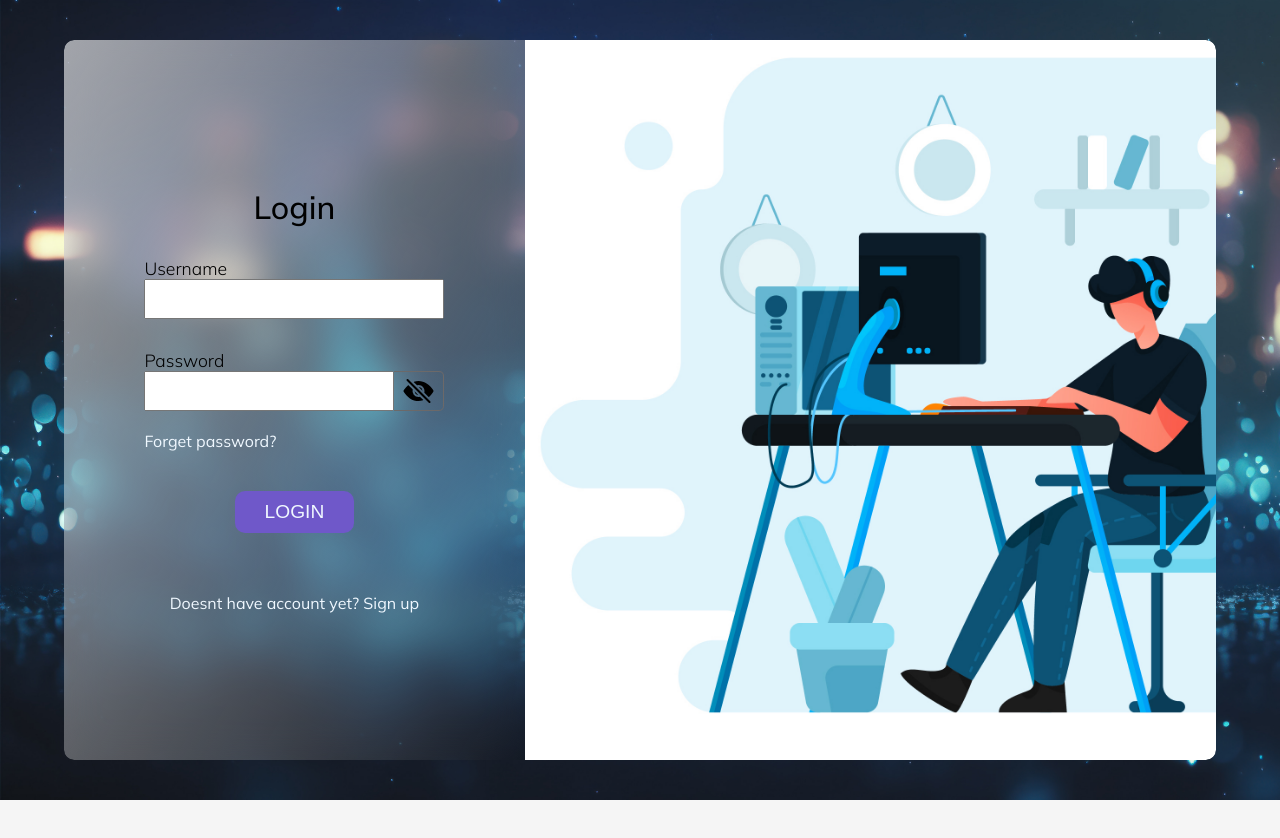
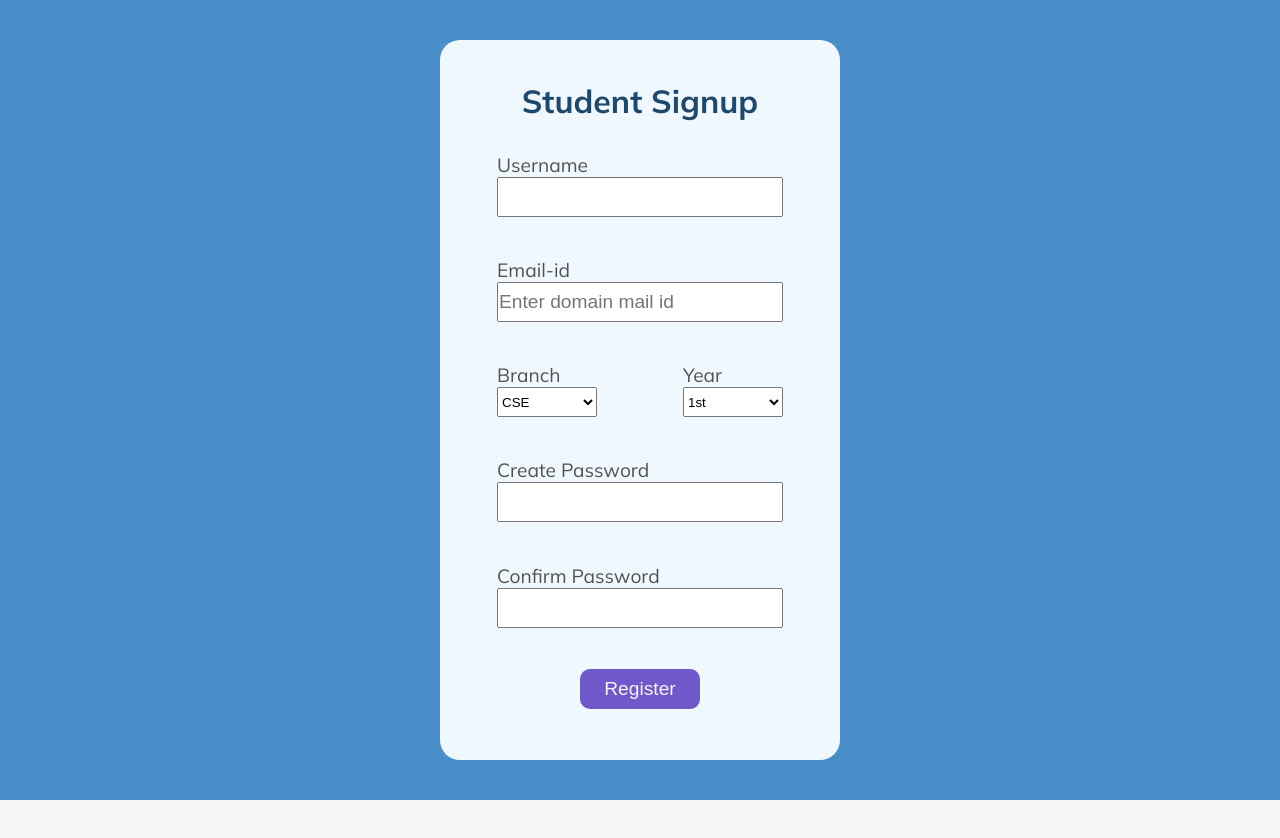
Before and after one commit to choco-dan/gvpBlind, a React (Vite) app: page /SignupPage in a window 1280 px wide. Shown: the top 838 px of the page. Built offline with nearby package versions, Linux system fonts and the light colour scheme.

Commit message:
@mui/material, react-router-dom package installed

```diff
--- a/package.json
+++ b/package.json
@@ -13,6 +13,9 @@
     "preview": "vite preview"
   },
   "dependencies": {
+    "@emotion/react": "^11.11.4",
+    "@emotion/styled": "^11.11.5",
+    "@mui/material": "^5.15.20",
     "react": "^18.2.0",
     "react-dom": "^18.2.0",
     "react-icons": "^5.2.1",
--- a/src/App.jsx
+++ b/src/App.jsx
@@ -1,17 +1,22 @@
 import HomePage from './HomePage/HomePage.jsx';
+import SignupPage from './SignupPage/SignupPage.jsx';
 import Login from "./Login/Login.jsx";
 import { useState } from 'react';
-
+import { BrowserRouter as Router, Routes,Route } from 'react-router-dom';
 import './App.css'
 function App(){
-  const [isValid,setIsvalid]=useState(false);
-  const handleValid=(valid)=>{
-    setIsvalid(valid);
-  }
+
   return(
 
     <>
-        {isValid?<HomePage/>:<Login handleValid={handleValid}/>}
+        <Router>
+          <Routes>
+            <Route path="/SignupPage" element={<SignupPage/>} />
+            <Route path="/HomePage" element={<HomePage/>}/>
+
+            <Route  path='/' element={<Login/>}/>
+          </Routes>
+        </Router>
     </>
 
 
--- a/src/Login/Login.jsx
+++ b/src/Login/Login.jsx
@@ -1,16 +1,15 @@
-import "./Login.css";
+import styles from "./Login.module.css";
 import { IoEye,IoEyeOff  } from "react-icons/io5";
-import { useState,useRef, useEffect } from "react";
-import users from "./Users.json";
-import HomePage from '../HomePage/HomePage.jsx';
-
-function Login(props){
+import { useState,useRef } from "react";
+import users from "./assets/Users.json"
+import { useNavigate } from "react-router-dom";
+function Login(){
     const [show,setShow]=useState(false);
     const [valid,setValid]=useState(false);
-    // const [isValid,setIsvalid]=useState(false);
-
+    const navigate=useNavigate();
     const unameInput=useRef(null);
     const pwdInput=useRef(null);
+    const result=useRef(null);
     const showPassword=()=>{
         if(show){
             pwdInput.current.setAttribute("type","password");
@@ -24,51 +23,48 @@ function Login(props){
     const login=()=>{
         let uname=unameInput.current.value;
         let pwd=pwdInput.current.value;
-
-        const result=document.querySelector("#user-result");
         if(users[uname] && users[uname]===pwd){
-            result.textContent="";
+            result.current.textContent="";
+            navigate("/HomePage");
+            console.log("valid user");
             setValid(true);
-            props.handleValid(true);
-
         }
         else{
-            result.textContent="Invalid username or password";
+            console.log("Invalid username or password");
+            result.current.textContent="Invalid username or password";
             setValid(false);
-            props.handleValid(false);
         }
     }
-
     return(
-        <div id="background">
-            <div id="outer-box">
-                <div id="login-box">
-                <div id="login-form">
-                    <div id="input-box">
-                        <p id="heading">Login</p>
-                        <p id="username">Username</p>
-                        <input type="text" id="uname-input" ref={unameInput} />
-                        <p id="password">Password</p>
-                        <div id="password-box">
-                        <input type="password" id="password-input" ref={pwdInput}/>
-                        <div id="pwd-icon">
-                            {show?<IoEye className="icon" onClick={showPassword}/>:<IoEyeOff className="icon" onClick={showPassword}/>}
+        <div id={styles["background"]}>
+            <div id={styles["outer-box"]}>
+                <div id={styles["login-box"]}>
+                <div id={styles["login-form"]}>
+                    <div id={styles["input-box"]}>
+                        <p id={styles["heading"]}>Login</p>
+                        <p id={styles["username"]}>Username</p>
+                        <input type="text" id={styles["uname-input"]} ref={unameInput} />
+                        <p id={styles["password"]}>Password</p>
+                        <div id={styles["password-box"]}>
+                        <input type="password" id={styles["password-input"]} ref={pwdInput}/>
+                        <div id={styles["pwd-icon"]}>
+                            {show?<IoEye className={styles.icon} onClick={showPassword}/>:<IoEyeOff className={styles.icon} onClick={showPassword}/>}
                         </div>
                         </div>
-                        <a href="#" id="forgot-pwd">Forget&nbsp;password?</a>
+                        <a href="#" id={styles["forgot-pwd"]}>Forget Password</a>
                     </div>
-                    <div id="btn-box">
-                        <button id="login-btn" onClick={login} ref={loginBtn} >
+                    <div id={styles["btn-box"]}>
+                        <button id={styles["login-btn"]} onClick={login} ref={loginBtn}>
                             LOGIN
                         </button>
-                        <p id="user-result"></p>
+                        <p id={styles["user-result"]} ref={result}></p>
                     </div>
-                    <div id="signup-box">
-                        <a href="../SignupPage/SignupPage" id="signup-link">Doesnt have account yet? Sign up</a>
+                    <div id={styles["signup-box"]}>
+                        <a href="/SignupPage" id={styles["signup-link"]}>Doesnt have account yet? Sign up</a>
                     </div>
                 </div>
                 </div>
-                <div id="image-box"></div>
+                <div id={styles["image-box"]}></div>
             </div>
         </div>
     )
--- a/src/SignupPage/Signup.module.css
+++ b/src/SignupPage/Signup.module.css
@@ -77,3 +77,6 @@ input,select:focus{
     border-radius: 10px;
     cursor: pointer;
 }
+#dialog-title{
+    color: green;
+}
--- a/src/SignupPage/SignupPage.jsx
+++ b/src/SignupPage/SignupPage.jsx
@@ -1,7 +1,16 @@
 import  styles from"./Signup.module.css";
 import { useState,useEffect,useRef } from "react";
+import Dialog from "@mui/material/Dialog";
+import DialogTitle from "@mui/material/DialogTitle";
+import DialogContentText from "@mui/material/DialogContentText";
+import DialogContent from "@mui/material/DialogContent";
+import DialogActions  from "@mui/material/DialogActions";
+import { useNavigate } from "react-router-dom";
 function SignupPage(){
     const [validDetails,setValiddetails]=useState(false);
+    const [dialogOpen,setDialogopen]=useState(false);
+    const [user,setUser]=useState({});
+    let navigate=useNavigate();
     //accesing dom using useRef hook
     const unameInput=useRef(null);
     const emailInput=useRef(null);
@@ -22,25 +31,32 @@ function SignupPage(){
         const pwd=pwdInput.current.value;
         const confirm=confirmInput.current.value;
         email.indexOf("@gvpce.ac.in")==-1?mailCheck.current.textContent="Enter correct domain mail id":mailCheck.current.textContent="";
-
         pwd!==confirm?pwdMatch.current.textContent="Password didnt matched":pwdMatch.current.textContent="";
-        if(uname &&  uname.indexOf("@gvpce.ac.in")!=-1 && pwd===confirm){
+        if(uname &&  email.indexOf("@gvpce.ac.in")!==-1 && pwd===confirm){
             setValiddetails(true);
+            let userdetail={};
+            userdetail["email"]=email;
+            userdetail["username"]=uname;
+            userdetail["password"]=pwd;
+            userdetail["year"]=year;
+            userdetail["branch"]=branch;
+            setDialogopen(true);
         }
         else{
             setValiddetails(false);
         }
-        let userdetail={};
+    }
+    // adding functions to dialog box
+    const handleOpen=()=>{
+        setDialogopen(true);
+    }
+    const handleClose=()=>{
+        setDialogopen(false);
+    }
+    const navigateDialog=()=>{
+        navigate("/HomePage");
+    }
 
-        userdetail["username"]=uname;
-        userdetail["password"]=pwd;
-        userdetail["year"]=year;
-        userdetail["branch"]=branch;
-        let users={};
-
-
-
-    }
     return(
         <div id={styles.container}>
             <div id={styles["signup-box"]}>
@@ -89,6 +105,20 @@ function SignupPage(){
                     <button id={styles["register-btn"]} ref={registerBtn} onClick={register}>Register</button>
                 </div>
             </div>
+            <Dialog open={dialogOpen} onClose={handleClose} id={styles["dialog-box"]}>
+                <DialogTitle id={styles["dialog-title"]}>
+                    {`welcome ${user["username"]}`}
+                </DialogTitle>
+                <DialogContent>
+                    <DialogContentText>
+                        Your account succesfully created<br/>
+                        Click on continue to start gvpBlind
+                    </DialogContentText>
+                    <DialogActions>
+                        <button onClick={navigateDialog}>Continue</button>
+                    </DialogActions>
+                </DialogContent>
+            </Dialog>
         </div>
     )
 }
```
Also changed, not shown: src/Login/Login.module.css (renamed from src/Login/Login.css), src/Login/assets/Users.json (renamed from src/Login/Users.json), 1 other file (tests, documents, lock files or other folders).
